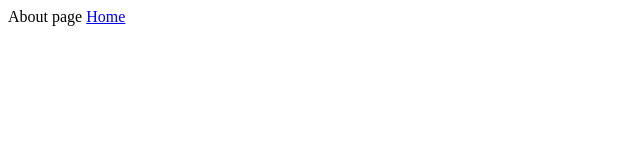
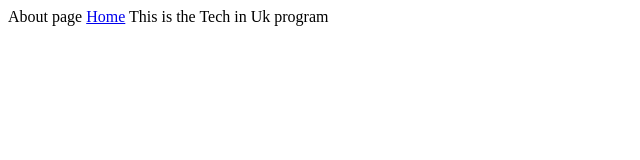
Before and after one commit to atomty1/johnproject, a plain HTML site: page about.html in a window 1280 px wide. Shown: the whole page, without its empty margins (0-640 px from the left). Drawn offline with Linux system fonts and the light colour scheme.

Commit message:
tech in uk text added to the about file

```diff
--- a/about.html
+++ b/about.html
@@ -8,5 +8,6 @@
 <body>
     About page
     <a href="index.html">Home</a>
+    This is the Tech in Uk program
 </body>
 </html>
```
